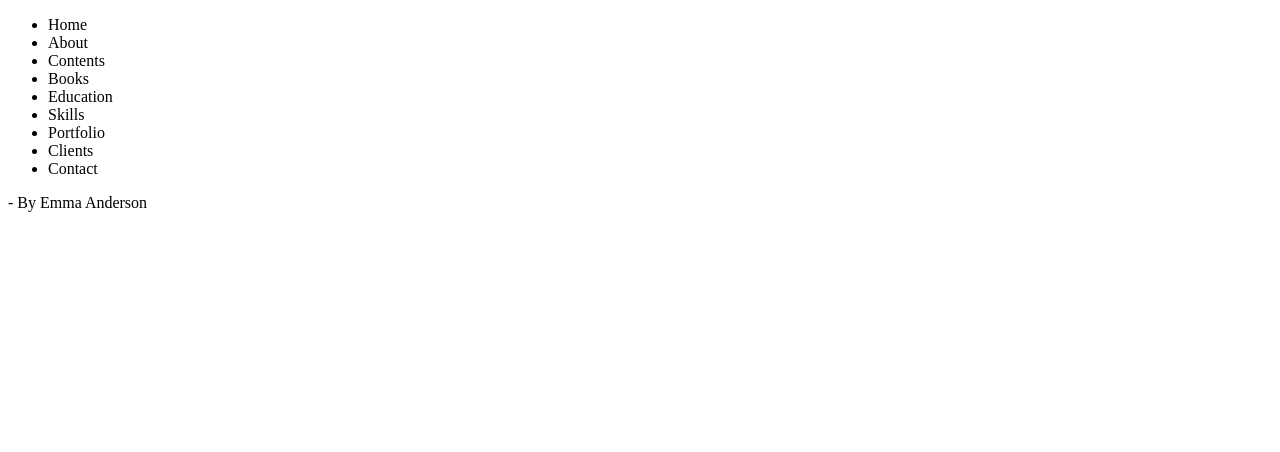
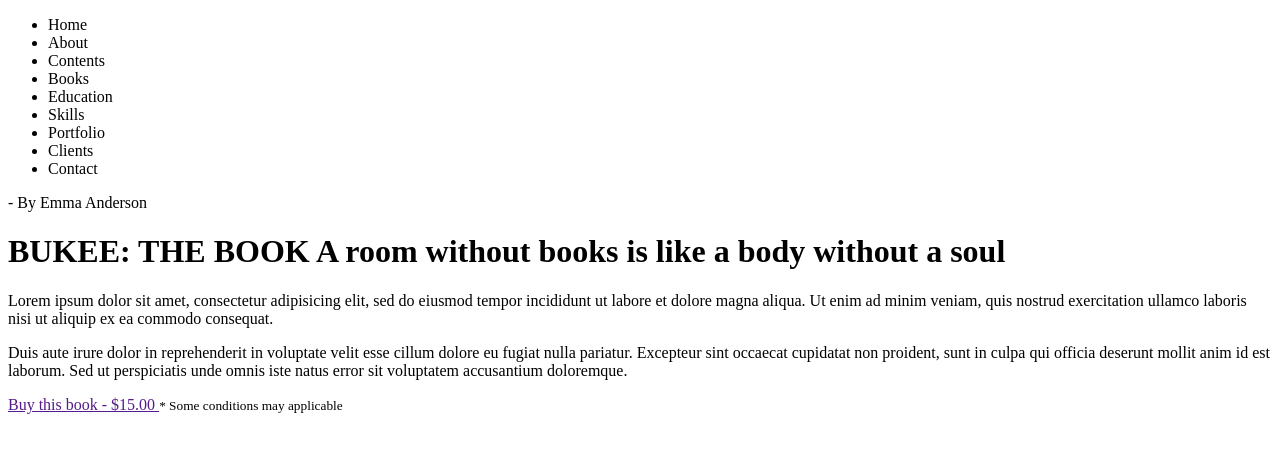
Before and after one commit to ilya9488/BookEE, a plain HTML site: page index.html in a window 1280 px wide. Drawn offline with Linux system fonts and the light colour scheme.

Commit message:
new files

```diff
--- a/index.html
+++ b/index.html
@@ -27,7 +27,18 @@
 				<div></div>
 				<div class="block-text">
 					<p class="block-text__namу">- By Emma Anderson</p>
-				</div>
+					<h1 class="block-text__title">BUKEE: THE BOOK
+						<span>A room without books is like a body without a soul</span> </h1>
+						<p>Lorem ipsum dolor sit amet, consectetur adipisicing elit,
+						  sed do eiusmod tempor incididunt ut labore et dolore magna aliqua.
+						  Ut enim ad minim veniam, quis nostrud exercitation ullamco laboris
+						  nisi ut aliquip ex ea commodo consequat.</p>
+						<p>Duis aute irure dolor in reprehenderit in voluptate velit esse cillum
+							dolore eu fugiat nulla pariatur. Excepteur sint occaecat cupidatat non proident,
+						  sunt in culpa qui officia deserunt mollit anim id est laborum. Sed ut perspiciatis
+						  unde omnis iste natus error sit voluptatem accusantium doloremque.</p>
+						  <a href="" class="block-text__btn">Buy this book - $15.00	</a>
+						  <small>* Some conditions may applicable</small>
 			</div>
 		</div>
 	</div>
```
Also changed, not shown: css/style.css (added), img/avatar.jpg (added), img/logo/Logo.svg (added), img/logo/boock-Daredevils.svg (added), img/logo/boock-Fight Club.svg (added), img/logo/boock-Inception.svg (added), img/logo/book.svg (added).
